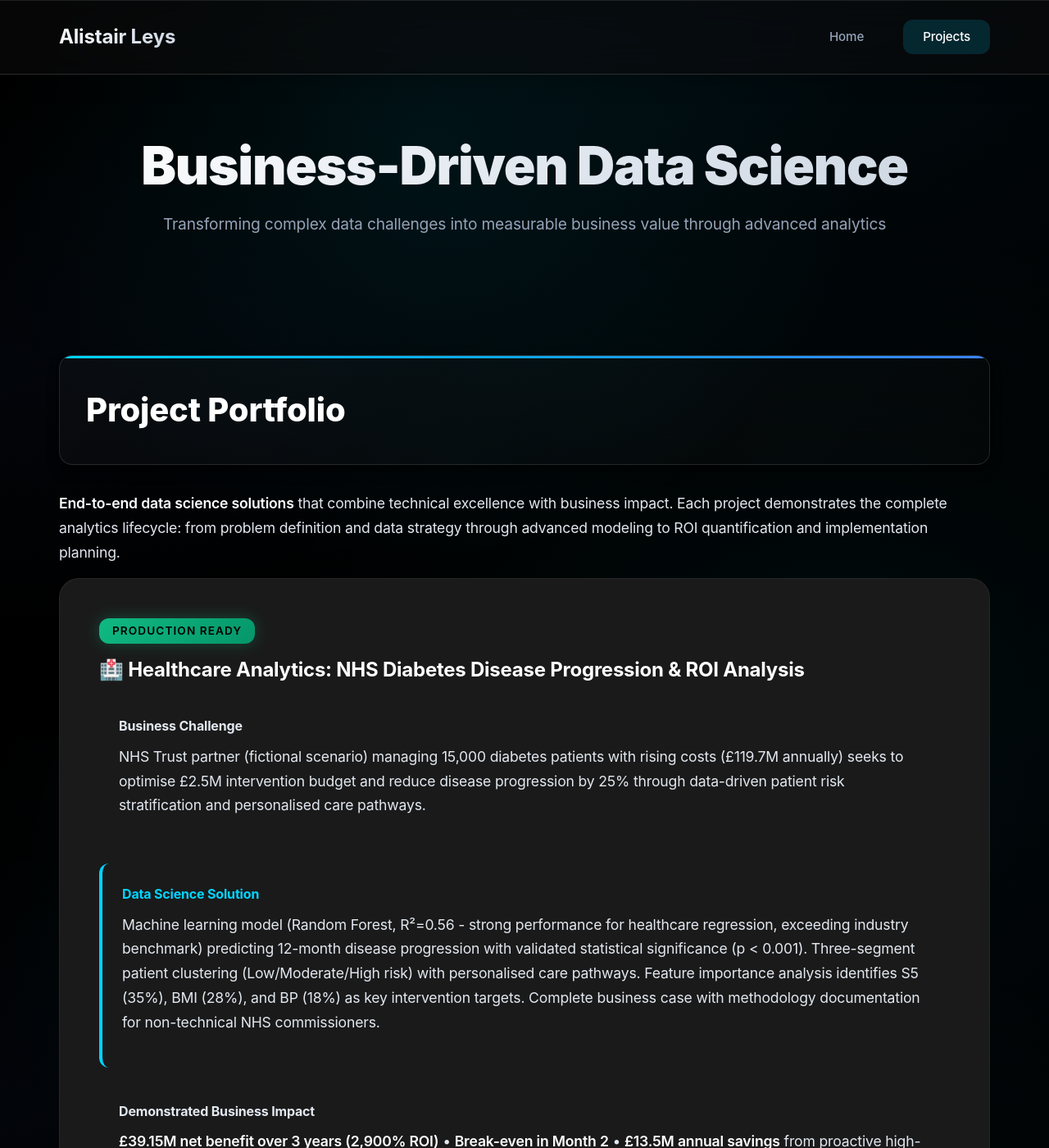
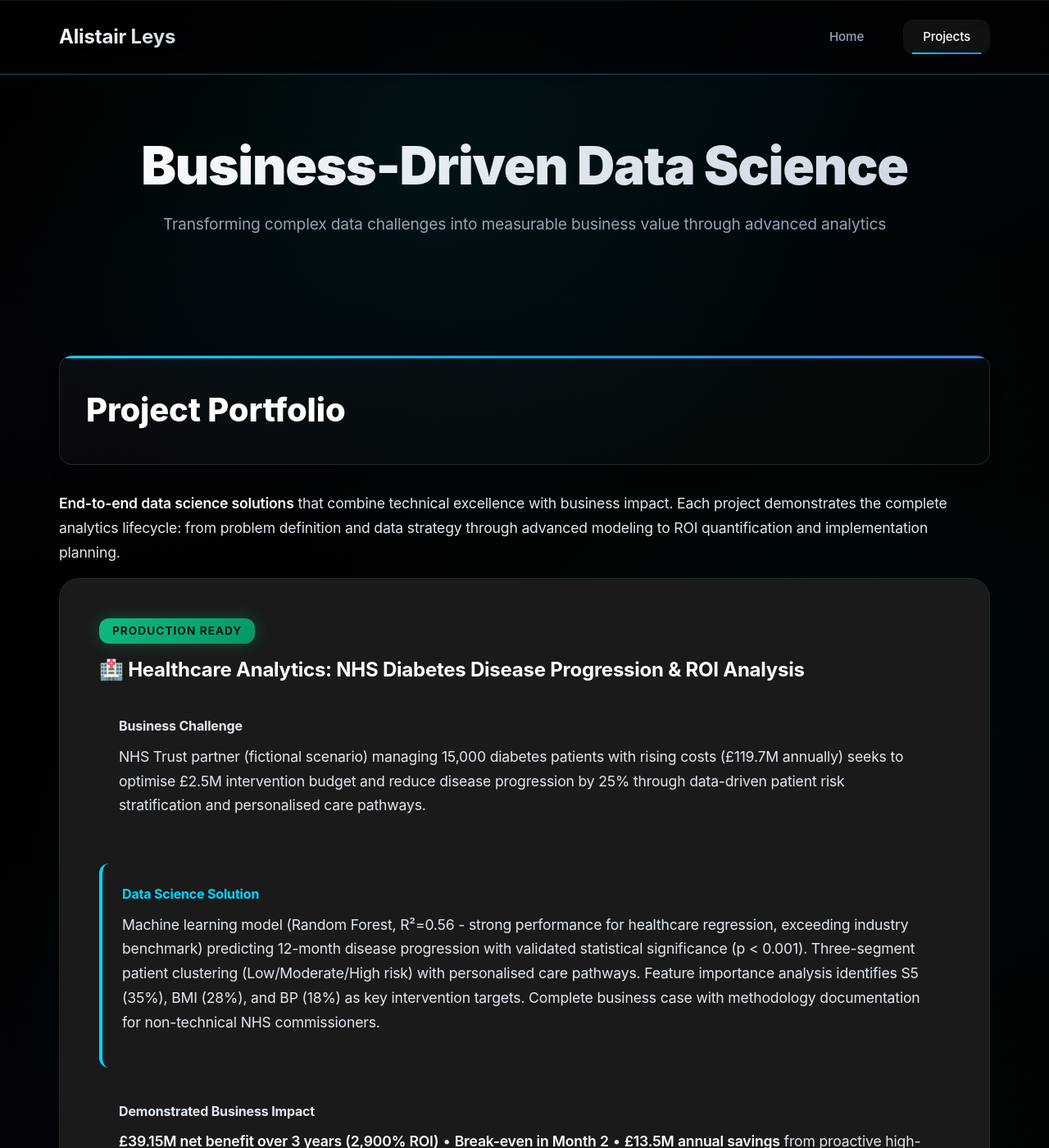
Before and after one commit to AlistairLeys/alistairleys.github.io, a Jekyll site: the page projects/index.html, which Jekyll copies as it is, in a window 1280 px wide and 1400 px high. Shown: the whole window at 82% size. Built offline with Jekyll 4.4.1, drawn with Linux system fonts in a browser that asks for light colours.

Commit message:
Fix logo text clipping and unify header design across all pages
Issues resolved:
1. Logo 'y' descender being cut off - added line-height: 1.4 and padding
2. Inconsistent header behavior - projects page had old navigation style

Changes:
- Added line-height: 1.4 to all header logos (prevents text clipping)
- Added padding: var(--spacing-xs) 0 for proper spacing
- Added display: inline-block for better text rendering
- Updated projects page header to match home page design:
  - Enhanced glassmorphism (blur 24px)
  - Underline-from-center navigation animations
  - Consistent hover states and transitions
  - Animated accent border on header hover
- Applied fixes to all pages (home, projects, diabetes, cyclistic)

Design philosophy: Consistent micro-interactions across all pages

```diff
--- a/index.html
+++ b/index.html
@@ -197,6 +197,9 @@
             background-clip: text;
             text-decoration: none;
             transition: transform var(--transition-normal);
+            line-height: 1.4;
+            padding: var(--spacing-xs) 0;
+            display: inline-block;
         }
 
         header .logo:hover {
--- a/projects/cyclistic/index.html
+++ b/projects/cyclistic/index.html
@@ -81,6 +81,9 @@
             background-clip: text;
             text-decoration: none;
             transition: transform 0.3s ease;
+            line-height: 1.4;
+            padding: 0.25rem 0;
+            display: inline-block;
         }
 
         header .logo:hover {
--- a/projects/diabetes/index.html
+++ b/projects/diabetes/index.html
@@ -194,6 +194,9 @@
             background-clip: text;
             text-decoration: none;
             transition: transform var(--transition-normal);
+            line-height: 1.4;
+            padding: var(--spacing-xs) 0;
+            display: inline-block;
         }
 
         header .logo:hover {
--- a/projects/index.html
+++ b/projects/index.html
@@ -142,18 +142,36 @@
         }
 
         /* Header - Full Width with Enhanced Glass Effect */
+        /* Header - Enhanced Glassmorphism (Stripe/Linear Inspired) */
         header {
             position: fixed;
             top: 0;
             left: 0;
             right: 0;
-            background: rgba(10, 10, 10, 0.6);
-            backdrop-filter: blur(20px) saturate(180%);
-            -webkit-backdrop-filter: blur(20px) saturate(180%);
-            border-bottom: 1px solid rgba(255, 255, 255, 0.15);
-            z-index: 1000;
-            box-shadow: 0 4px 30px rgba(0, 0, 0, 0.3),
-                        0 1px 0 rgba(255, 255, 255, 0.1) inset;
+            background: rgba(0, 0, 0, 0.7);
+            backdrop-filter: blur(24px) saturate(180%);
+            -webkit-backdrop-filter: blur(24px) saturate(180%);
+            border-bottom: 1px solid var(--border-secondary);
+            z-index: var(--z-fixed);
+            box-shadow: var(--shadow-md),
+                        0 1px 0 rgba(255, 255, 255, 0.08) inset;
+            transition: all var(--transition-normal);
+        }
+
+        header::after {
+            content: '';
+            position: absolute;
+            bottom: -1px;
+            left: 0;
+            right: 0;
+            height: 1px;
+            background: var(--gradient-border);
+            opacity: 0;
+            transition: opacity var(--transition-normal);
+        }
+
+        header:hover::after {
+            opacity: 1;
         }
 
         header .header-content {
@@ -174,13 +192,16 @@
             background-clip: text;
             text-decoration: none;
             transition: transform var(--transition-normal);
+            line-height: 1.4;
+            padding: var(--spacing-xs) 0;
+            display: inline-block;
         }
 
         header .logo:hover {
             transform: scale(1.05);
         }
 
-        /* Navigation */
+        /* Navigation - Enhanced Micro-Interactions */
         .nav {
             display: flex;
             gap: var(--spacing-lg);
@@ -196,31 +217,39 @@
             font-weight: 500;
             font-size: 0.95rem;
             position: relative;
+            overflow: hidden;
         }
 
         .nav a::before {
             content: '';
             position: absolute;
-            inset: 0;
-            border-radius: var(--border-radius-md);
+            bottom: 0;
+            left: 50%;
+            width: 0;
+            height: 2px;
             background: var(--gradient-primary);
-            opacity: 0;
-            transition: opacity var(--transition-normal);
-            z-index: -1;
+            transform: translateX(-50%);
+            transition: width var(--transition-normal);
+            border-radius: var(--border-radius-full);
         }
 
         .nav a:hover {
             color: var(--text-primary);
-            background: rgba(0, 212, 255, 0.1);
+            background: var(--bg-hover);
+            transform: translateY(-1px);
         }
 
         .nav a:hover::before {
-            opacity: 0.1;
+            width: 80%;
         }
 
         .nav a.active {
             color: var(--text-primary);
-            background: rgba(0, 212, 255, 0.15);
+            background: var(--bg-hover);
+        }
+
+        .nav a.active::before {
+            width: 80%;
         }
 
         /* Main Content Area */
```
